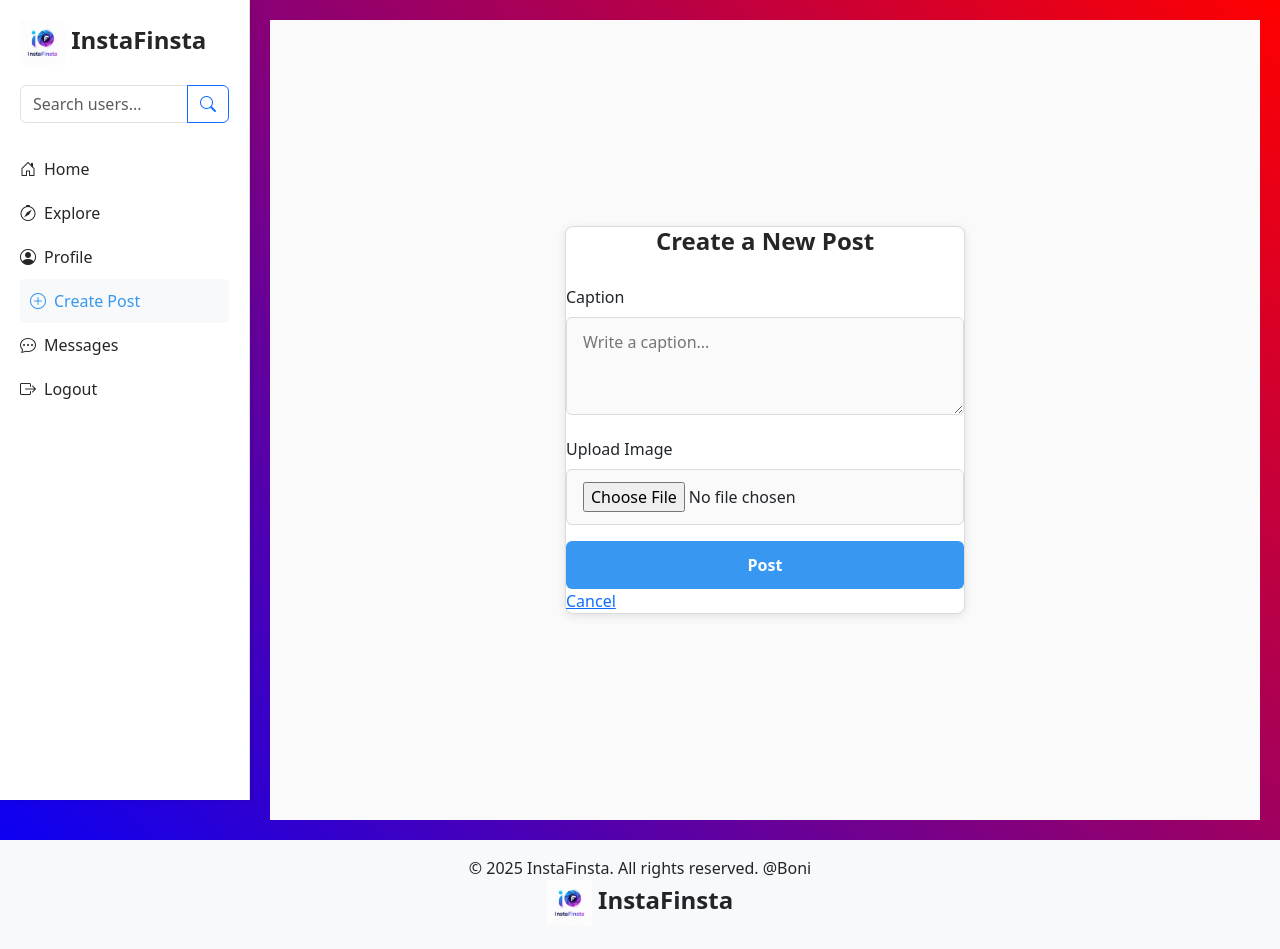
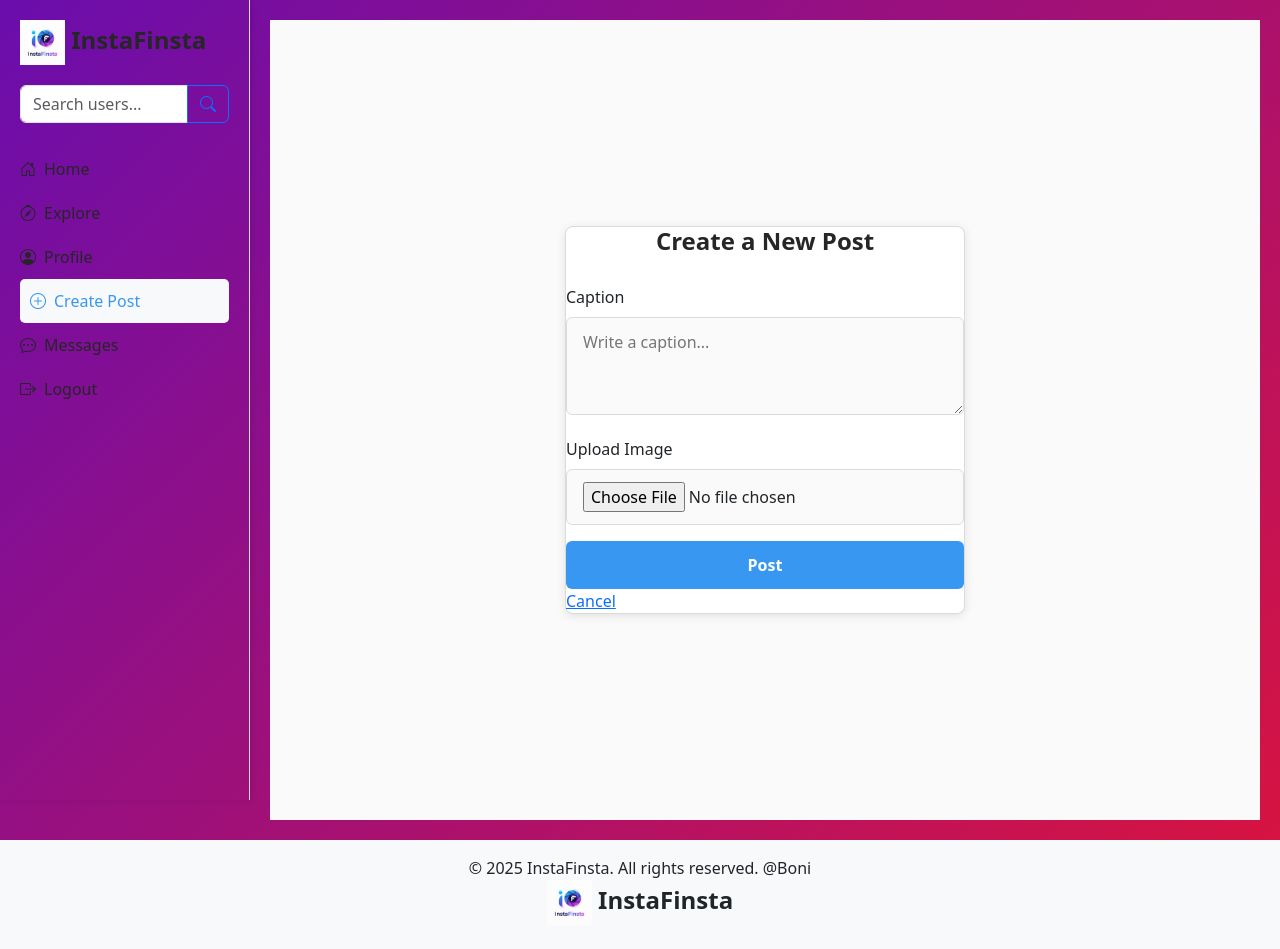
Before and after one commit to 1155-boni/network, a Django app: page /post/ in a window 1280 px wide. Run offline with Django 5.2, Linux system fonts and the light colour scheme; the visitor is signed in with stand-in values (Sample User, id 1); data that the repository does not hold is empty; some libraries are stand-ins or nearby versions.

Commit message:
Update body and sidebar background styles for a more cohesive design

```diff
--- a/instafinsta/templates/base.html
+++ b/instafinsta/templates/base.html
@@ -19,7 +19,7 @@
 }
 
 body {
-  background: linear-gradient(45deg, #0000FF, #800080, #FF0000);
+  background: linear-gradient(135deg, #6a0dad 0%, #dc143c 100%);
 }
 
 /* Sidebar Styling */
@@ -29,7 +29,7 @@ body {
   top: 0;
   width: 250px;
   height: 100vh;
-  background-color: #fff;
+  background-color: transparent;
   border-right: 1px solid #dbdbdb;
   padding: 20px;
   overflow-y: auto;
@@ -106,7 +106,7 @@ body {
   padding: 20px;
   border: 1px solid #dbdbdb;
   border-radius: 8px;
-  background-color: #fff;
+  background-color: transparent;
 }
 
 .profile-container h2 {
```
